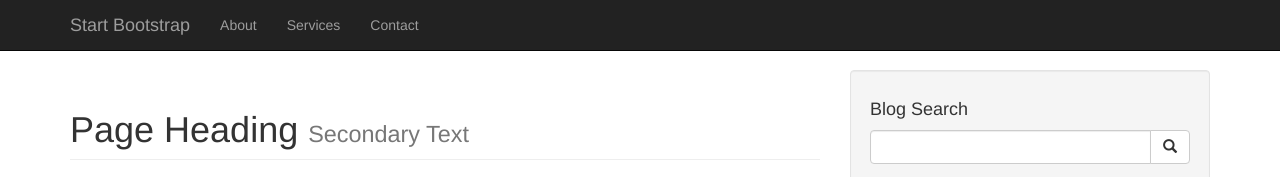
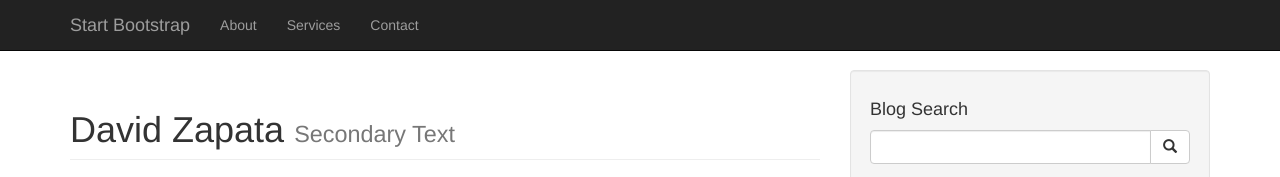
Before and after one commit to StartBootstrap/startbootstrap-blog-home, a plain HTML site: page index.html in a window 1280 px wide. Shown: the top 177 px of the page. Drawn offline with Linux system fonts and the light colour scheme.

Commit message:
Se cambia el título

```diff
--- a/index.html
+++ b/index.html
@@ -69,7 +69,7 @@
             <div class="col-md-8">
 
                 <h1 class="page-header">
-                    Page Heading
+                    David Zapata
                     <small>Secondary Text</small>
                 </h1>
 
```
